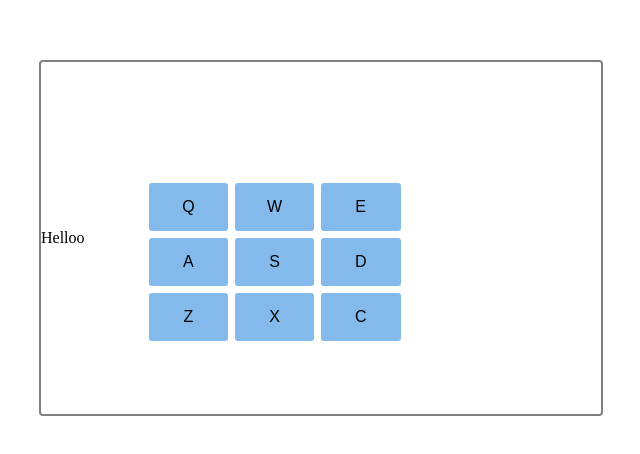
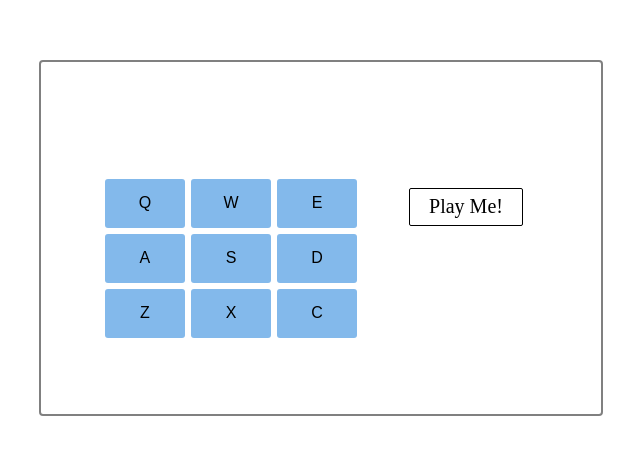
Before and after one commit to Alextm90/drum-machine, a React (Create React App) app: page / in a window 1280 px wide. Shown: the part 170-624 px from the top of the page, without its empty margins (319-959 px from the left). Built offline with nearby package versions, Linux system fonts and the light colour scheme.

Commit message:
updated App/css components

```diff
--- a/src/App.js
+++ b/src/App.js
@@ -1,11 +1,11 @@
-//
+
 
 import './index.css';
 import { useEffect, useState } from 'react'
 import sounds from "./sounds"
 
 function App() {
-
+const [display, setDisplay] = useState("Play Me!")
 const { src1, src2, src3, src4, src5, src6, src7, src8, src9 } = sounds;
 
   useEffect(() => {
@@ -15,71 +15,92 @@ const { src1, src2, src3, src4, src5, src6, src7, src8, src9 } = sounds;
 const getKeyDown = (e) => {
   if (e.key.toLowerCase() === "q") {
       playKeyDown("Q")
+      getDisplay("Heater 1")
   }
   console.log(e.key)
   if (e.key.toLowerCase() === "w") {
     playKeyDown("W")
+    getDisplay("Heater 2")
   }
   if (e.key.toLowerCase() === "e") {
     playKeyDown("E")
+    getDisplay("Heater 3")
   }
   if (e.key.toLowerCase() === "a") {
     playKeyDown("A")
+    getDisplay("Heater 4")
   }
   if (e.key.toLowerCase() === "s") {
     playKeyDown("S")
+    getDisplay("Clap")
   }
   if (e.key.toLowerCase() === "d") {
     playKeyDown("D")
+    getDisplay("Open HH")
   }
   if (e.key.toLowerCase() === "z") {
     playKeyDown("Z")
+    getDisplay("Kick n Hat")
   }
   if (e.key.toLowerCase() === "x") {
     playKeyDown("X")
+    getDisplay("Kick")
   }
   if (e.key.toLowerCase() === "c") {
     playKeyDown("C")
+    getDisplay("Closed HH")
   }
 }
 
+const getDisplay = (str) => {
+   setDisplay(str)
+};
 const playKeyDown = (id) => {
   document.getElementById(id).play()
-}
+};
 
 const handleClick = (e) => {
   if (e.currentTarget.id === "heater1") {
      document.getElementById("Q").play();
+     getDisplay("Heater 1");
    }
   if (e.currentTarget.id === "heater2") {
      document.getElementById("W").play();
+     getDisplay("Heater 2");
    }
   if (e.currentTarget.id === "heater3") {
      document.getElementById("E").play();
+     getDisplay("Heater 3");
   }
   if (e.currentTarget.id === "heater4") {
      document.getElementById("A").play();
+     getDisplay("Heater 4");
   }
   if (e.currentTarget.id === "clap") {
      document.getElementById("S").play();
+     getDisplay("Clap");
   }
   if (e.currentTarget.id === "open-HH") {
      document.getElementById("D").play();
+     getDisplay("Open HH");
   }
   if (e.currentTarget.id === "kick-n-hat") {
      document.getElementById("Z").play();
+     getDisplay("Kick n Hat");
   }
   if (e.currentTarget.id === "kick") {
     document.getElementById("X").play();
+    getDisplay("Kick");
   }
   if (e.currentTarget.id === "closed-HH") {
     document.getElementById("C").play();
+    getDisplay("Closed HH");
   }
 }
   return (
     <div className="App" id='drum-machine'>
       <div className='container' id='display'>
-         <p>Helloo</p>
+         <div id='description'>{display}</div>
          <div className='display-container'>
            <button className='drum-pad' id='heater1' type="button" onClick={handleClick}><audio src={src1} className="clip" id="Q"></audio>Q</button>
            <button className='drum-pad' id='heater2' type="button" onClick={handleClick}><audio src={src2} className="clip" id="W"></audio>W</button>
--- a/src/index.css
+++ b/src/index.css
@@ -10,24 +10,39 @@ body {
     border: 2px solid gray;
     width: 35rem;
     height: 22rem;
-    display:flex;
-    justify-content: left;
     align-items: center;
     border-radius: 4px;
 }
 
+ #description {
+     width: 7rem;
+     height: 2.2rem;
+     border: 1px solid black;
+     text-align: center;
+     border-radius: 2px;
+     font-size: 20px;
+     display: flex;
+     justify-content: center;
+     align-items: center;
+     position: relative;
+     left: 23rem;
+     margin-top: 7.2rem;
+     margin-right: 0px;
+     top: .7rem;
+ }
 
 .display-container {
-    min-width: 45%;
+    max-width: 45%;
     min-height: 45%;
     display: grid;
     gap: .4rem;
     grid-template-columns: 1fr 1fr 1fr;
     grid-template-rows: 1fr 1fr 1fr;
     padding-left: 4rem;
-    padding-top: 3rem;
+    padding-right: none;
+    margin-top: -2.2rem;
+    margin-right: 0;
 }
-
 
  button {
     background-color: rgb(131, 185, 235);
```
